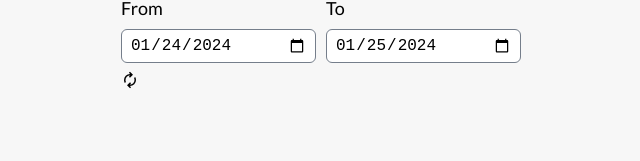
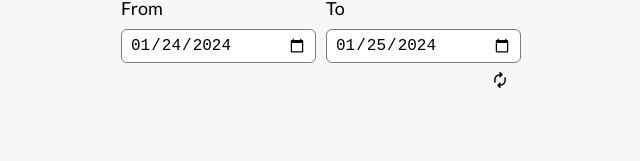
Before and after one commit to amineodjn/expense-tracker, a Vue app: page / in a window 1280 px wide. Shown: the part 376-537 px from the top of the page, without its empty margins (319-959 px from the left). Built offline with nearby package versions, Linux system fonts and the light colour scheme.

Commit message:
added the reload  icon styling

```diff
--- a/src/assets/style.css
+++ b/src/assets/style.css
@@ -127,6 +127,12 @@ input[type='date']:focus, input[type='date']:active,
   display: grid;
   grid-template-columns: repeat(2, 1fr);
   gap: 10px;
+}
+
+.icon-wrapper {
+  display: flex;
+  justify-content: flex-end;
+  padding-right: 12px;
 }
 
 .btn {
--- a/src/components/TranscationList.vue
+++ b/src/components/TranscationList.vue
@@ -10,7 +10,9 @@
       <input class="date-picker-input" id="end-date" type="date" v-model="endDate">
     </div>
   </div>
-  <Icon icon="material-symbols:autorenew" @click="unselectCategory" />
+  <div class="icon-wrapper">
+    <Icon icon="material-symbols:autorenew" @click="unselectCategory" />
+  </div>
   <div class="list-wrapper">
     <ul id="list" class="list">
       <li v-for="(transaction, index) in filteredTransactions" :key="transaction.id" :class="transaction.amount < 0 ? 'minus' : 'plus'" v-show="index < 3 || showMore">
```
